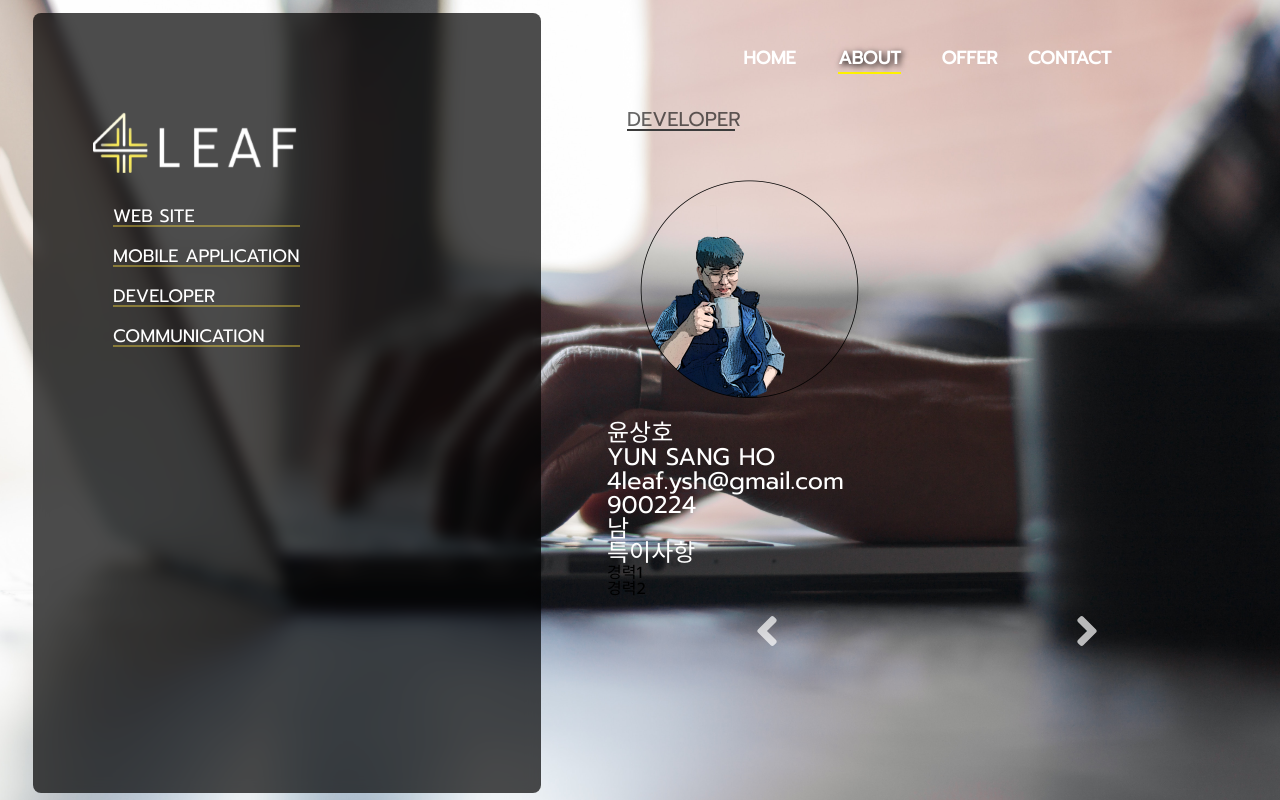
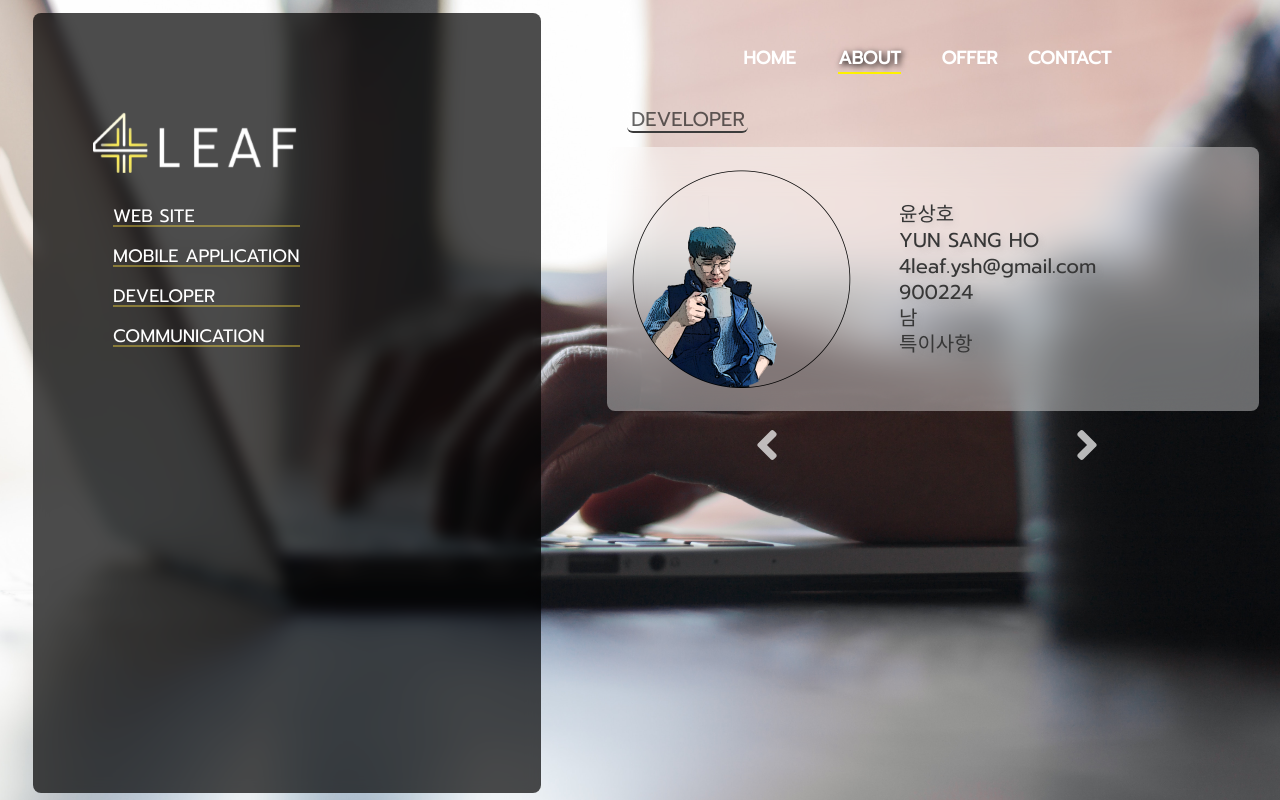
Before and after one commit to riosee2415/4leaf-main-homepage, a React (Create React App) app: page /About in a window 1280 px wide. Built offline with nearby package versions, Linux system fonts and the light colour scheme; a web font is replaced by a local one.

Commit message:
about and project css add

```diff
--- a/src/components/ProfileBox.js
+++ b/src/components/ProfileBox.js
@@ -15,9 +15,9 @@ const ProfileBox = ({
 }) => {
   return (
     <>
-      <div className="profile__box box">
+      <div className="profile__box box3">
         <img className="box__img" src={pic} width="240px" height="240px" />
-        <div>
+        <div className="box_info_frame">
           <div className="box__info">{koreaName}</div>
           <div className="box__info">{englishName}</div>
           <div className="box__info">{email}</div>
@@ -27,11 +27,11 @@ const ProfileBox = ({
         </div>
       </div>
 
-      <div className="profile__box2">
+      {/* <div className="profile__box2">
         {careerList.map(career => {
           return <div className="box__content">{career}</div>;
         })}
-      </div>
+      </div> */}
     </>
   );
 };
--- a/src/styles/about.css
+++ b/src/styles/about.css
@@ -11,4 +11,17 @@
   border-bottom: 2px solid #3b3b3b;
   margin-left: 20px;
   margin-right: 80%;
+  text-align: center;
+  border-radius: 6px;
+  padding-bottom: 2px;
+  width: 120px;
+  margin-bottom: 14px;
 }
+.devArea .devArea__title {
+  padding-left: 1px;
+}
+.box_info_frame {
+  margin: 40px;
+  margin-top: 50px;
+  line-height: 26px;
+}
--- a/src/styles/left.css
+++ b/src/styles/left.css
@@ -18,6 +18,23 @@
   font-family: "Prompt", sans-serif;
   font-size: 24px;
   color: rgba(255, 255, 255, 1);
+}
+.box3 {
+  width: 100%;
+  height: 260px;
+  display: flex;
+  flex-direction: row;
+  align-items: flex-start;
+  font-family: "Prompt", sans-serif;
+  font-size: 20px;
+  color: rgb(55, 55, 55);
+  text-shadow: 3px 3px 6px rgba(96, 96, 96, 0.185);
+
+  background-color: #ffffff63;
+  backdrop-filter: blur(20px);
+  border-radius: 8px;
+  padding-left: 12px;
+  padding-top: 4px;
 }
 
 .box .box__top {
--- a/src/styles/project.css
+++ b/src/styles/project.css
@@ -23,11 +23,11 @@
   animation: txtCreator 2s forwards;
   display: flex;
   flex-direction: column;
-  width: 90%;
-  height: 45vh;
+
+  height: 40vh;
   justify-content: flex-start;
   align-items: flex-start;
-  width: 100%;
+  width: 96%;
   background-color: rgba(255, 255, 255, 0.3);
   padding-left: 20px;
   overflow: hidden;
```
